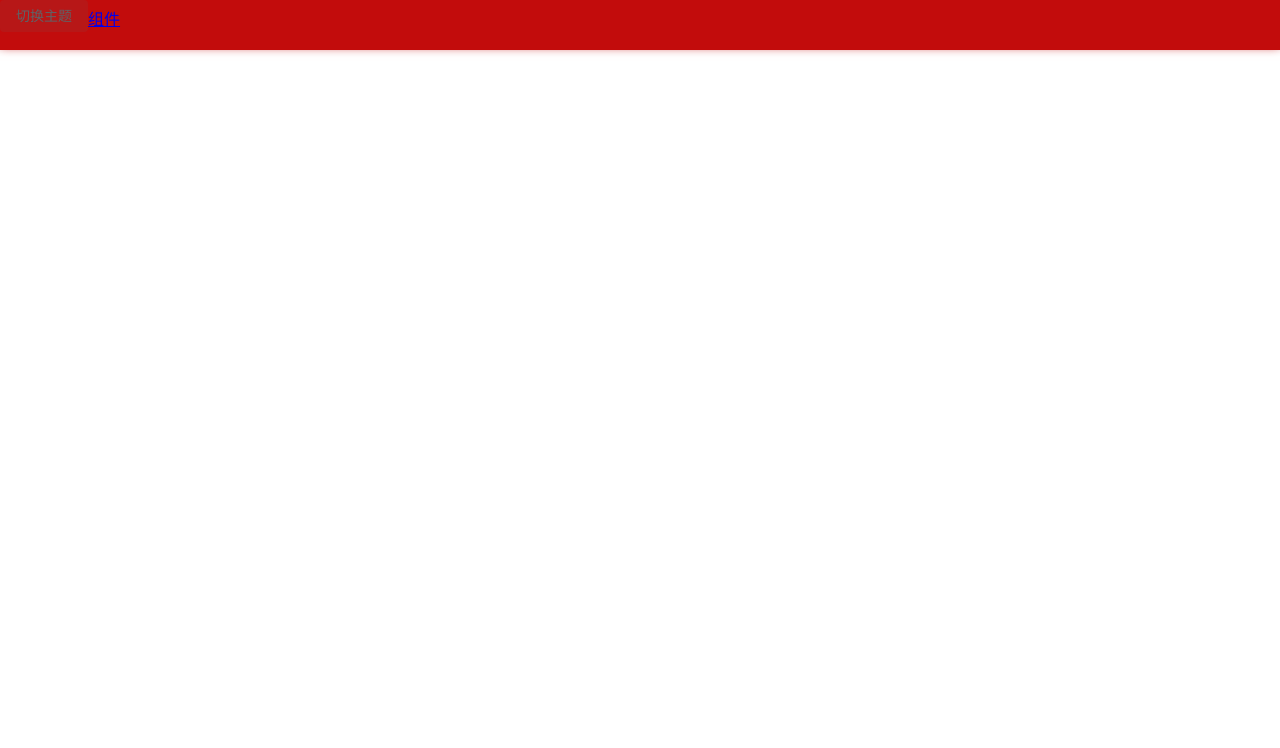
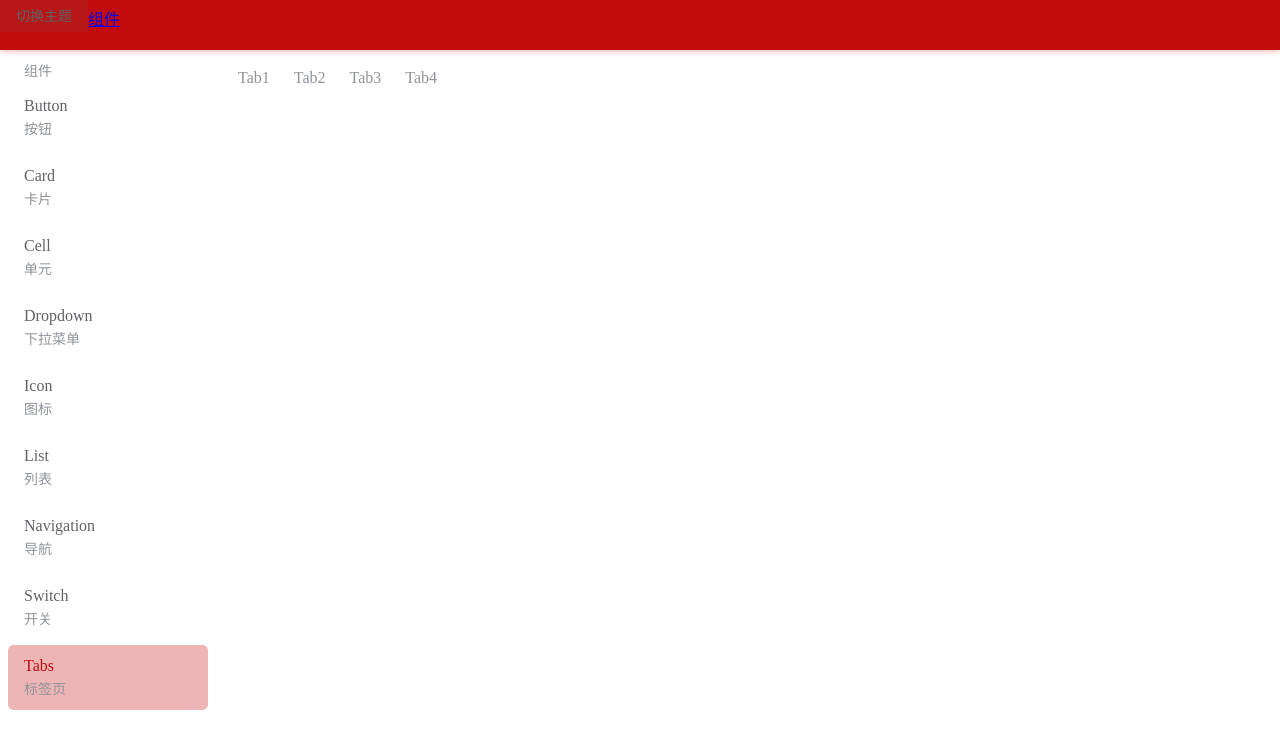
Before and after one commit to ljw1412/manzhai-ui, a Vue app: page /#/component/tabs in a window 1280 px wide. Before the commit this address led to /#/. Shown: the top 748 px of the page. Built offline with nearby package versions, Linux system fonts and the light colour scheme.

Commit message:
添加 tabs组件

```diff
--- a/example/router.ts
+++ b/example/router.ts
@@ -10,6 +10,7 @@ import ComponentIcon from './views/Component/Icon.vue'
 import ComponentList from './views/Component/List.vue'
 import ComponentNavigation from './views/Component/Navigation.vue'
 import ComponentSwitch from './views/Component/Switch.vue'
+import ComponentTabs from './views/Component/Tabs.vue'
 import Guide from './views/Guide/index.vue'
 import Theme from './views/Theme/index.vue'
 
@@ -66,6 +67,11 @@ export default new Router({
               path: 'switch',
               name: 'ComponentSwitch',
               component: ComponentSwitch
+            },
+            {
+              path: 'tabs',
+              name: 'ComponentTabs',
+              component: ComponentTabs
             }
           ]
         },
--- /dev/null
+++ b/example/views/Component/Tabs.vue
@@ -0,0 +1,20 @@
+<template>
+  <div class="component-tabs">
+    <mz-tabs>
+      <mz-tab v-for="index of 4"
+        :key="index"
+        :label="'Tab'+index"
+        :value="index"></mz-tab>
+    </mz-tabs>
+  </div>
+</template>
+
+<script lang="ts">
+import { Component, Vue } from 'vue-property-decorator'
+
+@Component
+export default class ComponentTabs extends Vue {}
+</script>
+
+<style lang="scss" scoped>
+</style>
--- /dev/null
+++ b/packages/Tabs/Tab.vue
@@ -0,0 +1,65 @@
+<template>
+  <div class="mz-tab"
+    :class="tabClasses"
+    @click="onTabClick">
+    {{label||value}}
+  </div>
+</template>
+
+<script lang="ts">
+import { Component, Vue, Inject, Prop } from 'vue-property-decorator'
+
+@Component
+export default class MzTab extends Vue {
+  @Inject({ from: 'mzTabs', default: null })
+  readonly mzTabs!: any
+  @Prop()
+  readonly value!: any
+  @Prop(String)
+  readonly label!: string
+  @Prop(Boolean)
+  readonly disabled!: boolean
+
+  active = false
+
+  get tabClasses() {
+    return {
+      'mz-tab--active': this.active,
+      'mz-tab--disabled': this.disabled
+    }
+  }
+
+  onTabClick() {
+    this.$emit('click', this.value)
+    this.mzTabs.setValue(this)
+  }
+
+  created() {
+    if (this.mzTabs) this.mzTabs.addItem(this)
+  }
+
+  beforeDestroy() {
+    if (this.mzTabs) this.mzTabs.removeItem(this)
+  }
+}
+</script>
+
+<style lang="scss">
+.mz-tab {
+  cursor: pointer;
+  height: 100%;
+  padding: 0 12px;
+  fill: var(--color-text-secondary);
+  color: var(--color-text-secondary);
+
+  &--active {
+    fill: var(--color-text-primary);
+    color: var(--color-text-primary);
+  }
+
+  &--disabled {
+    fill: var(--color-text-placeholder);
+    color: var(--color-text-placeholder);
+  }
+}
+</style>
--- /dev/null
+++ b/packages/Tabs/Tabs.vue
@@ -0,0 +1,55 @@
+<template>
+  <div class="mz-tabs">
+    <slot></slot>
+  </div>
+</template>
+
+<script lang="ts">
+import { Component, Vue, Prop } from 'vue-property-decorator'
+import MzTab from './Tab.vue'
+
+@Component({
+  provide() {
+    return { mzTabs: this }
+  }
+})
+export default class MzTabs extends Vue {
+  @Prop()
+  readonly value!: any
+  itemList: MzTab[] = []
+
+  selectItem(vm: MzTab) {
+    this.itemList.forEach(item => {
+      item.active = false
+    })
+    vm.active = true
+  }
+
+  setValue(vm: MzTab) {
+    if (this.value !== vm.value) {
+      this.$emit('change', vm.value)
+      this.$emit('input', vm.value)
+      this.selectItem(vm)
+    }
+  }
+
+  addItem(vm: MzTab) {
+    this.itemList.push(vm)
+  }
+
+  removeItem(vm: MzTab) {
+    const index = this.itemList.findIndex(item => item === vm)
+    if (index != -1) {
+      this.itemList.splice(index, 1)
+    }
+  }
+}
+</script>
+
+<style lang="scss">
+.mz-tabs {
+  display: flex;
+  height: 36px;
+  line-height: 36px;
+}
+</style>
--- /dev/null
+++ b/packages/Tabs/index.ts
@@ -0,0 +1,11 @@
+import MzTabs from './Tabs.vue'
+import MzTab from './Tab.vue'
+import { VueConstructor } from 'vue'
+
+// @ts-ignore
+MzTabs.install = (Vue: VueConstructor) => {
+  Vue.component(MzTabs.name, MzTabs)
+  Vue.component(MzTab.name, MzTab)
+}
+
+export { MzTabs, MzTab, MzTabs as Tabs, MzTab as Tab }
```
Also changed, not shown: src/index.ts (+8 -3 lines).
